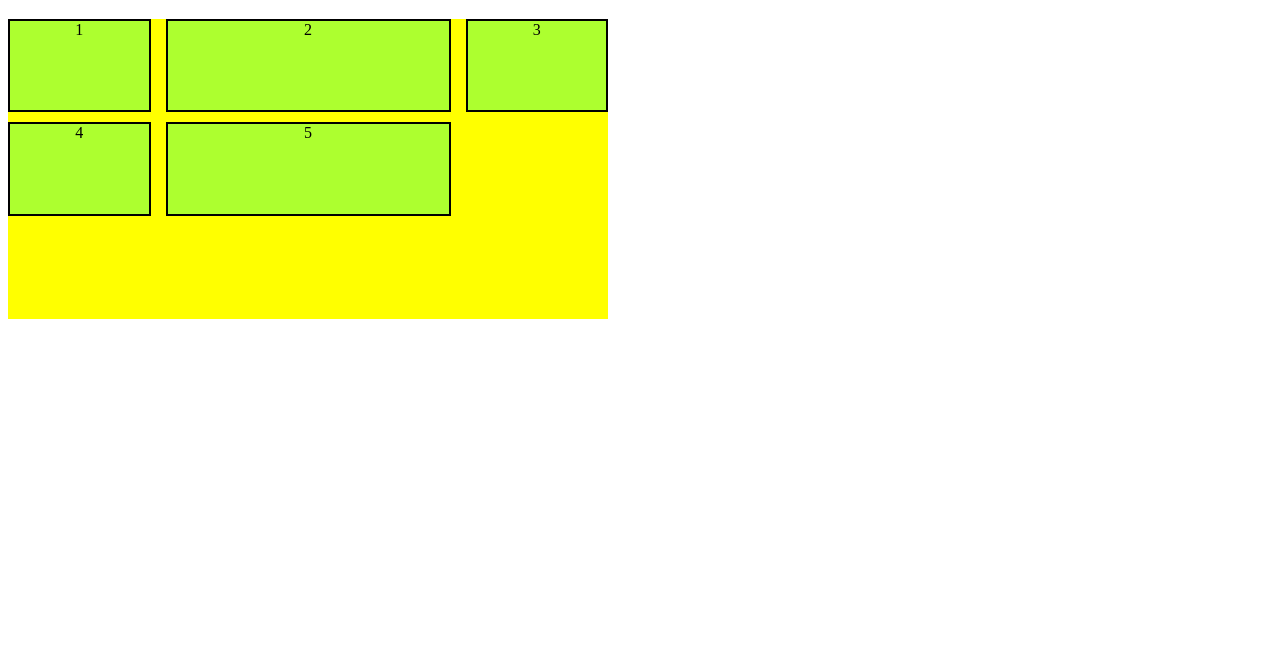
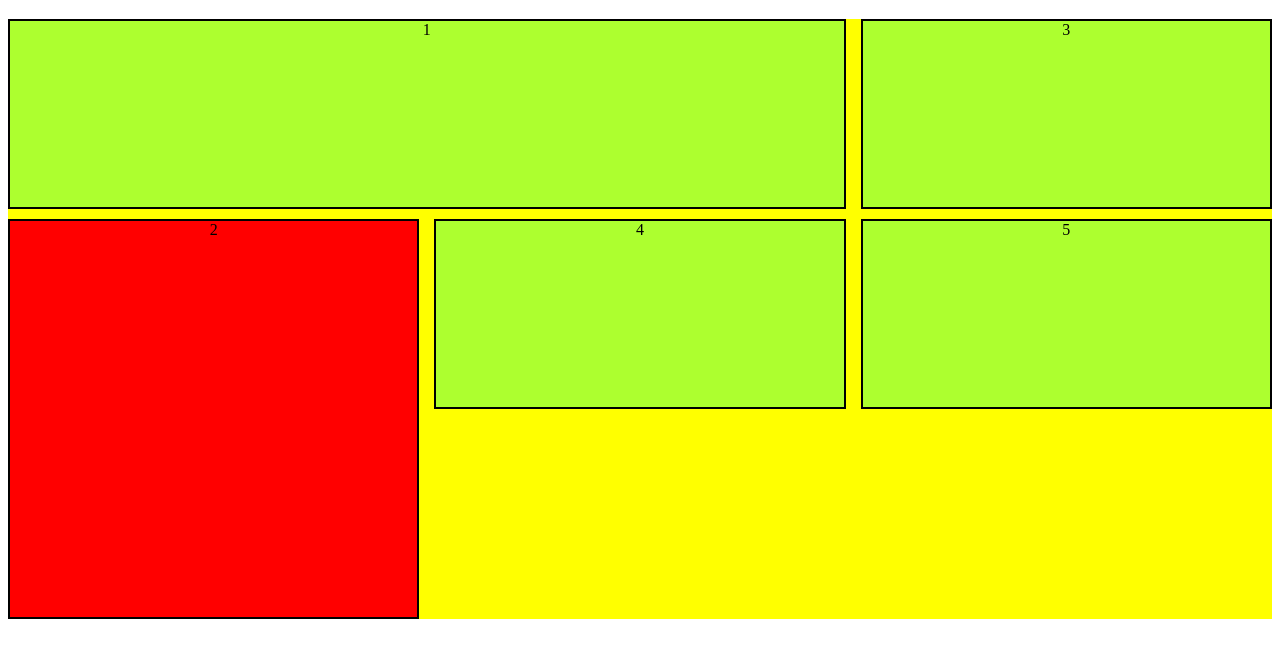
Before and after one commit to vishalpjadhav/Web-Development-, a plain HTML site: page Day 10 CSS/Grid.html in a window 1280 px wide. Shown: the part 61-718 px from the top of the page. Drawn offline with Linux system fonts and the light colour scheme.

Commit message:
learning Grid column and Grid Row properties

```diff
--- a/Day 10 CSS/Grid.css
+++ b/Day 10 CSS/Grid.css
@@ -1,18 +1,15 @@
 .container {
-    width: 600px;
-    height: 300px;
+    width: 8 00px;
+    height: 600px;
     background-color: yellow;
     display: grid;
-    /* grid-template-rows: 60px 60px 60px 60px 60px; */
-    grid-template-columns: repeat(2,1fr);
-    grid-template-rows: repeat(3,1fr);
-    grid-template-columns: 1fr 2fr 1fr;
-    /* row-gap: 5px;
-    column-gap: 8px; */
-    grid-gap: 10px 15px; /*Shorthand*/
+    grid-template-columns: repeat(2, 1fr);
+    grid-template-rows: repeat(3, 1fr);
+    grid-template-columns: 1fr 1fr 1fr;
+    grid-gap: 10px 15px;
 }
 
-.item{
+.item {
     /* width: 100px;
     height: 50px; */
     background-color: greenyellow;
@@ -20,3 +17,16 @@
     text-align: center;
 
 }
+
+.one {
+    /* grid-column-start: 1;
+    grid-column-end: 4;
+    grid-column: 1/3; */
+    grid-column: 1/span 2;
+}
+
+.two {
+    grid-row: 2/ span 3;
+    background-color: red;
+
+}
--- a/Day 10 CSS/Grid.html
+++ b/Day 10 CSS/Grid.html
@@ -10,8 +10,8 @@
     <h1>Grid Playground</h1>
 
     <div class="container">
-        <div class="item">1</div>
-        <div class="item">2</div>
+        <div class="item one">1</div>
+        <div class="item two">2</div>
         <div class="item">3</div>
         <div class="item">4</div>
         <div class="item">5</div>
```
